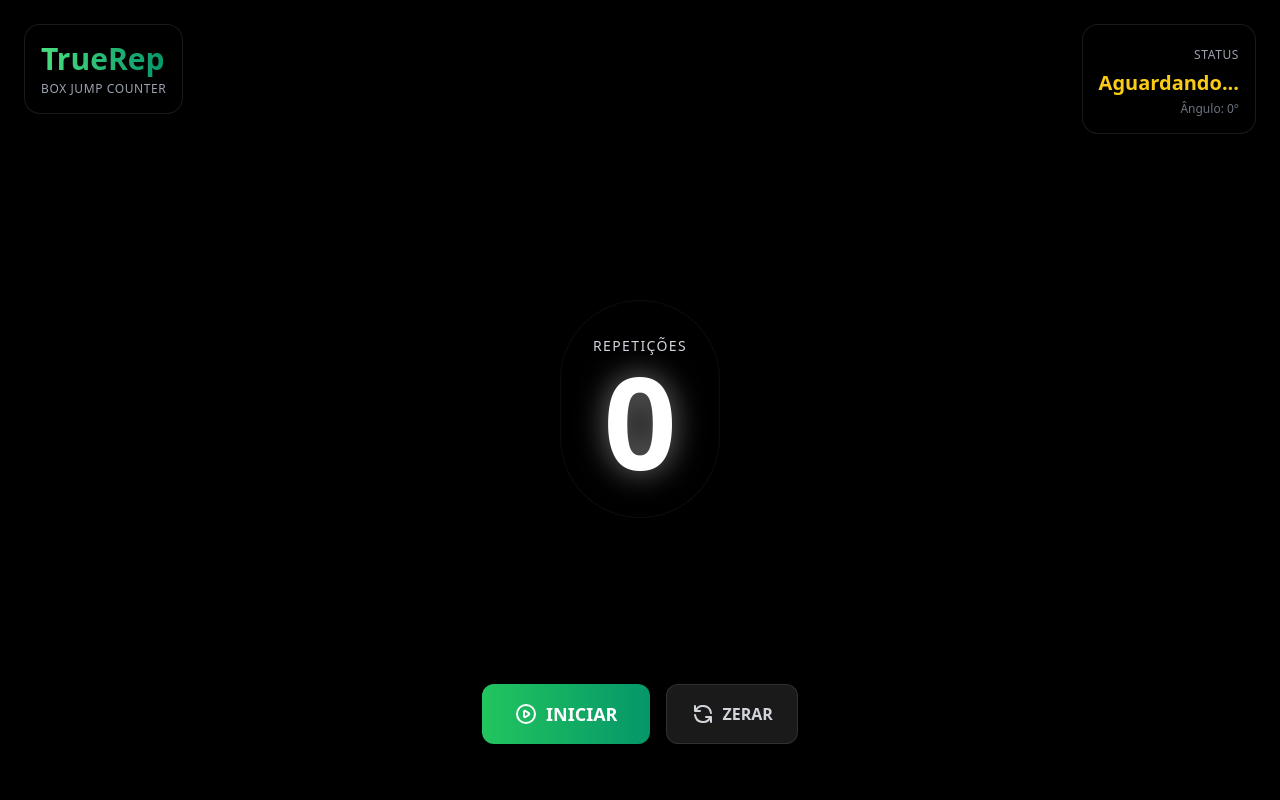
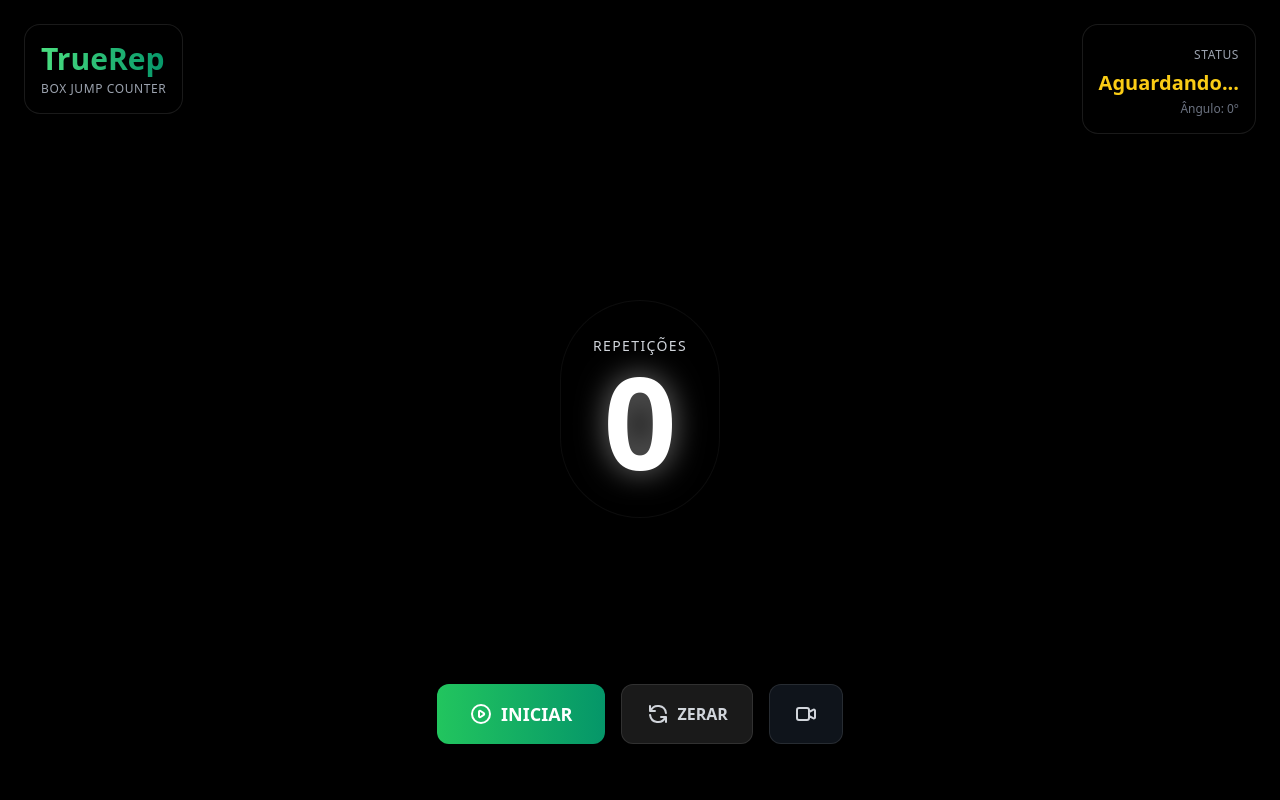
Before and after one commit to jfsts/truerep, a FastAPI app: page / in a window 1280 px wide. Run offline with FastAPI, Linux system fonts and the light colour scheme; some libraries are stand-ins or nearby versions.

Commit message:
ATUALIZACAO. FUNCIONANDO.

```diff
--- a/static/js/vision.js
+++ b/static/js/vision.js
@@ -14,6 +14,7 @@ const angleDebugElement = document.getElementById("angle-debug");
 const btnStart = document.getElementById("btn-start");
 const btnStop = document.getElementById("btn-stop");
 const btnReset = document.getElementById("btn-reset");
+const btnCamera = document.getElementById("btn-camera");
 
 let poseLandmarker = undefined;
 let runningMode = "VIDEO";
@@ -22,6 +23,7 @@ let results = undefined;
 
 // Application State
 let isCounting = false;
+let isCameraRunning = false;
 let squatState = "UP"; // "UP" or "DOWN"
 let squatCount = 0;
 let squatHoldFrames = 0; // Frames held in squat position
@@ -31,10 +33,13 @@ let hasCompletedFirstSquat = false; // Ensure we don't count until first DOWN is
 
 // Constants
 const ANGLE_STANDING_THRESHOLD = 165; // Degrees for standing
-const ANGLE_SQUAT_THRESHOLD = 90; // Degrees for squatting (agachamento completo - coxas paralelas)
+const ANGLE_SQUAT_THRESHOLD = 110; // Degrees for squatting (agachamento completo - coxas paralelas)
 const VISIBILITY_THRESHOLD = 0.60; // Surgical adjustment: 0.60
 const MIN_BODY_HEIGHT = 0.4; // Surgical adjustment: 0.4 (40% of screen height)
-const REQUIRED_HOLD_FRAMES = 15; // Number of frames to confirm state change (~0.5s at 30fps)
+
+// FIX: Split hold frames for faster squat detection
+const REQUIRED_STAND_FRAMES = 12; // Frames to confirm standing (stable ~0.5s)
+const REQUIRED_SQUAT_FRAMES = 3  // Frames to confirm squat (fast response ~0.16s)
 
 // Initialize MediaPipe Pose Landmarker
 const createPoseLandmarker = async () => {
@@ -42,16 +47,31 @@ const createPoseLandmarker = async () => {
         const vision = await FilesetResolver.forVisionTasks(
             "https://cdn.jsdelivr.net/npm/@mediapipe/tasks-vision@0.10.3/wasm"
         );
+
+        // Dynamic Model Selection
+        // Default to Lite for better performance on mobile
+        let modelPath = `https://storage.googleapis.com/mediapipe-models/pose_landmarker/pose_landmarker_lite/float16/1/pose_landmarker_lite.task`;
+        let modelType = "LITE";
+
+        // Simple heuristic: If desktop/laptop with > 4 cores, use FULL. Otherwise (mobile/tablet/weak pc) use LITE.
+        const isMobile = /Android|webOS|iPhone|iPad|iPod|BlackBerry|IEMobile|Opera Mini/i.test(navigator.userAgent);
+        if (!isMobile && navigator.hardwareConcurrency > 4) {
+            modelPath = `https://storage.googleapis.com/mediapipe-models/pose_landmarker/pose_landmarker_full/float16/1/pose_landmarker_full.task`;
+            modelType = "FULL";
+        }
+
+        console.log(`Loading MediaPipe Model: ${modelType}`);
+
         poseLandmarker = await PoseLandmarker.createFromOptions(vision, {
             baseOptions: {
-                modelAssetPath: `https://storage.googleapis.com/mediapipe-models/pose_landmarker/pose_landmarker_full/float16/1/pose_landmarker_full.task`,
+                modelAssetPath: modelPath,
                 delegate: "GPU"
             },
             runningMode: runningMode,
             numPoses: 1,
-            minPoseDetectionConfidence: 0.6,
-            minPosePresenceConfidence: 0.6,
-            minTrackingConfidence: 0.6
+            minPoseDetectionConfidence: 0.5,
+            minPosePresenceConfidence: 0.5,
+            minTrackingConfidence: 0.5
         });
         console.log("PoseLandmarker initialized successfully");
     } catch (error) {
@@ -84,6 +104,8 @@ const startCamera = async () => {
         const stream = await navigator.mediaDevices.getUserMedia(constraints);
         video.srcObject = stream;
         video.addEventListener("loadeddata", predictWebcam);
+        isCameraRunning = true;
+        updateCameraBtnUI();
         console.log("Câmera iniciada com sucesso");
     } catch (error) {
         console.error("Erro ao acessar câmera:", error);
@@ -144,10 +166,27 @@ function isFullBodyVisible(landmarks) {
     return { visible: true };
 }
 
+// Adaptive Sampling State
+let lastLandmarks = null;
+let framesSinceLastMovement = 0;
+let isResting = false;
+const MOVEMENT_THRESHOLD = 0.005; // Sensitivity for movement detection (tuned for normalized coordinates)
+const RESTING_FRAME_SKIP = 5; // Process 1 every 5 frames when resting (approx 6 FPS)
+let frameCounter = 0;
+
 // Main Prediction Loop
 async function predictWebcam() {
     canvasElement.width = video.videoWidth;
     canvasElement.height = video.videoHeight;
+
+    frameCounter++;
+
+    // Adaptive Sampling: Skip frames if resting
+    // We always process if we haven't detected landmarks yet (to find the user)
+    if (isResting && frameCounter % RESTING_FRAME_SKIP !== 0 && lastLandmarks) {
+        window.requestAnimationFrame(predictWebcam);
+        return;
+    }
 
     if (poseLandmarker && video.currentTime !== lastVideoTime) {
         lastVideoTime = video.currentTime;
@@ -159,6 +198,23 @@ async function predictWebcam() {
 
     if (results && results.landmarks) {
         for (const landmarks of results.landmarks) {
+            // Adaptive Sampling: Check for movement
+            if (lastLandmarks) {
+                const movement = calculateMovement(lastLandmarks, landmarks);
+                if (movement > MOVEMENT_THRESHOLD) {
+                    framesSinceLastMovement = 0;
+                    isResting = false;
+                } else {
+                    framesSinceLastMovement++;
+                    // If no movement for ~60 frames (approx 2s), enter resting mode
+                    if (framesSinceLastMovement > 60) {
+                        isResting = true;
+                    }
+                }
+            }
+            // Deep copy landmarks to store as last frame (simple array copy)
+            lastLandmarks = landmarks.map(l => ({ ...l }));
+
             // Draw landmarks
             const drawingUtils = new DrawingUtils(canvasCtx);
 
@@ -189,6 +245,48 @@ async function predictWebcam() {
     window.requestAnimationFrame(predictWebcam);
 }
 
+// Calculate average movement of key body parts
+function calculateMovement(oldLM, newLM) {
+    let totalDist = 0;
+    // Key points: Shoulders(11,12), Hips(23,24), Knees(25,26), Ankles(27,28)
+    const indices = [11, 12, 23, 24, 25, 26, 27, 28];
+    for (const i of indices) {
+        // Simple Euclidean distance
+        const dx = oldLM[i].x - newLM[i].x;
+        const dy = oldLM[i].y - newLM[i].y;
+        totalDist += Math.sqrt(dx * dx + dy * dy);
+    }
+    return totalDist / indices.length;
+}
+
+// Visual Feedback Trigger
+function triggerVisualFeedback(type) {
+    const overlay = document.getElementById("feedback-overlay");
+    if (!overlay) return;
+
+    // Reset classes
+    overlay.className = "absolute inset-0 pointer-events-none z-50 border-8 border-transparent transition-colors duration-200 rounded-lg";
+
+    if (type === "SUCCESS") {
+        // Green Flash (Border + Light Background)
+        overlay.classList.remove("border-transparent");
+        overlay.classList.add("border-green-500", "bg-green-500/20");
+
+        // Auto-reset after 500ms
+        setTimeout(() => {
+            overlay.classList.remove("border-green-500", "bg-green-500/20");
+            overlay.classList.add("border-transparent");
+        }, 500);
+    } else if (type === "WARNING") {
+        // Orange Persistent Border
+        overlay.classList.remove("border-transparent");
+        overlay.classList.add("border-orange-500", "bg-orange-500/10");
+    } else if (type === "RESET") {
+        // Clear everything
+        overlay.classList.add("border-transparent");
+    }
+}
+
 function processSquatLogic(landmarks) {
     // 1. Check Full Body Visibility
     const visibilityCheck = isFullBodyVisible(landmarks);
@@ -201,6 +299,7 @@ function processSquatLogic(landmarks) {
             statusElement.className = "text-xl font-bold text-red-500";
         }
         angleDebugElement.innerText = "-";
+        triggerVisualFeedback("RESET"); // Clear feedback if body lost
         return; // Stop processing
     }
 
@@ -210,7 +309,9 @@ function processSquatLogic(landmarks) {
     const avgHipAngle = (angleLeft + angleRight) / 2;
 
     // Update Debug UI (Show Angle and Internal State)
-    angleDebugElement.innerText = `${Math.round(avgHipAngle)}° | ${squatState}`;
+    // Add Resting Indicator to Debug UI
+    const restingIndicator = isResting ? " (ECO)" : "";
+    angleDebugElement.innerText = `${Math.round(avgHipAngle)}° | ${squatState}${restingIndicator}`;
 
     // 3. Squat State Machine & Counting
     if (isCounting) {
@@ -218,10 +319,11 @@ function processSquatLogic(landmarks) {
         if (!hasConfirmedStand) {
             if (avgHipAngle > ANGLE_STANDING_THRESHOLD) {
                 standHoldFrames++;
-                if (standHoldFrames >= REQUIRED_HOLD_FRAMES) {
+                if (standHoldFrames >= REQUIRED_STAND_FRAMES) {
                     hasConfirmedStand = true;
                     standHoldFrames = 0; // Reset for normal logic
                     squatState = "UP";
+                    triggerVisualFeedback("RESET");
                 }
             } else {
                 standHoldFrames = 0;
@@ -247,17 +349,21 @@ function processSquatLogic(landmarks) {
 
         // State Transitions
         if (squatState === "UP") {
-            if (squatHoldFrames >= REQUIRED_HOLD_FRAMES) {
+            if (squatHoldFrames >= REQUIRED_SQUAT_FRAMES) {
                 squatState = "DOWN";
                 hasCompletedFirstSquat = true; // Mark that we've seen at least one squat
+                triggerVisualFeedback("WARNING"); // Orange indicator for DOWN state
             }
         } else if (squatState === "DOWN") {
-            if (standHoldFrames >= REQUIRED_HOLD_FRAMES) {
+            if (standHoldFrames >= REQUIRED_STAND_FRAMES) {
                 squatState = "UP";
                 // Only count if we've completed at least one squat (gone DOWN first)
                 if (hasCompletedFirstSquat) {
                     squatCount++;
                     repCountElement.innerText = squatCount;
+                    triggerVisualFeedback("SUCCESS"); // Green Flash for success
+                } else {
+                    triggerVisualFeedback("RESET");
                 }
             }
         }
@@ -288,6 +394,7 @@ function processSquatLogic(landmarks) {
         // Not counting -> Show PAUSADO
         statusElement.innerText = "PAUSADO";
         statusElement.className = "text-xl font-bold text-yellow-400";
+        triggerVisualFeedback("RESET");
     }
 }
 
@@ -318,6 +425,9 @@ function drawBoundingBox(bbox) {
 
 // Control Functions
 function startCounting() {
+    if (!isCameraRunning) {
+        toggleCamera(); // Auto-start camera
+    }
     isCounting = true;
     hasConfirmedStand = false; // Reset this to force a re-check
     hasCompletedFirstSquat = false; // Reset this too - require a full squat before counting
@@ -347,10 +457,50 @@ function resetCounting() {
     stopCounting();
 }
 
+
+
+function toggleCamera() {
+    if (isCameraRunning) {
+        // Stop Camera
+        if (isCounting) {
+            stopCounting(); // Auto-stop counting
+        }
+        const stream = video.srcObject;
+        if (stream) {
+            const tracks = stream.getTracks();
+            tracks.forEach(track => track.stop());
+        }
+        video.srcObject = null;
+        isCameraRunning = false;
+        statusElement.innerText = "CÂMERA DESLIGADA";
+        statusElement.className = "text-xl font-bold text-gray-500";
+    } else {
+        // Start Camera
+        startCamera();
+    }
+    updateCameraBtnUI();
+}
+
+function updateCameraBtnUI() {
+    const icon = btnCamera.querySelector("svg");
+    if (isCameraRunning) {
+        // Show "Stop Camera" icon (Video Off)
+        btnCamera.classList.remove("bg-red-500/20", "border-red-500/50");
+        btnCamera.classList.add("bg-gray-800/50", "border-white/10");
+        icon.innerHTML = '<path stroke-linecap="round" stroke-linejoin="round" stroke-width="2" d="M15 10l4.553-2.276A1 1 0 0121 8.618v6.764a1 1 0 01-1.447.894L15 14M5 18h8a2 2 0 002-2V8a2 2 0 00-2-2H5a2 2 0 00-2 2v8a2 2 0 002 2z" />';
+    } else {
+        // Show "Start Camera" icon (Video On)
+        btnCamera.classList.add("bg-red-500/20", "border-red-500/50");
+        btnCamera.classList.remove("bg-gray-800/50", "border-white/10");
+        icon.innerHTML = '<path stroke-linecap="round" stroke-linejoin="round" stroke-width="2" d="M18.364 18.364A9 9 0 005.636 5.636m12.728 12.728A9 9 0 015.636 5.636m12.728 12.728L5.636 5.636" />';
+    }
+}
+
 // Event Listeners
 btnStart.addEventListener("click", startCounting);
 btnStop.addEventListener("click", stopCounting);
 btnReset.addEventListener("click", resetCounting);
+btnCamera.addEventListener("click", toggleCamera);
 
 // Start the app
 startCamera();
--- a/templates/index.html
+++ b/templates/index.html
@@ -8,6 +8,7 @@
     <link rel="manifest" href="/static/manifest.json">
     <script src="https://cdn.tailwindcss.com"></script>
     <link rel="stylesheet" href="/static/css/style.css">
+</head>
 
 <body class="bg-black text-white overflow-hidden font-sans antialiased">
     <!-- Video Container -->
@@ -16,42 +17,52 @@
             class="absolute top-0 left-0 w-full h-full object-cover transform -scale-x-100"></video>
         <canvas id="output_canvas" class="absolute top-0 left-0 w-full h-full transform -scale-x-100"></canvas>
 
+        <!-- Visual Feedback Overlay -->
+        <div id="feedback-overlay"
+            class="absolute inset-0 pointer-events-none z-50 border-8 border-transparent transition-colors duration-200">
+        </div>
+
         <!-- Glassmorphism Overlay -->
-        <div class="absolute top-0 left-0 w-full h-full pointer-events-none flex flex-col justify-between p-6 z-10">
+        <div
+            class="absolute top-0 left-0 w-full h-full pointer-events-none flex flex-col justify-between p-4 md:p-6 z-10">
 
             <!-- Header -->
             <div class="flex justify-between items-start">
-                <div class="bg-black/40 backdrop-blur-md border border-white/10 rounded-2xl p-4 shadow-lg">
+                <div class="bg-black/40 backdrop-blur-md border border-white/10 rounded-2xl p-3 md:p-4 shadow-lg">
                     <h1
-                        class="text-3xl font-bold bg-gradient-to-r from-green-400 to-emerald-600 bg-clip-text text-transparent">
+                        class="text-2xl md:text-3xl font-bold bg-gradient-to-r from-green-400 to-emerald-600 bg-clip-text text-transparent">
                         TrueRep</h1>
-                    <p class="text-xs text-gray-400 uppercase tracking-wider mt-1">Box Jump Counter</p>
+                    <p class="text-[10px] md:text-xs text-gray-400 uppercase tracking-wider mt-1">Box Jump Counter</p>
                 </div>
 
                 <!-- Status Badge -->
-                <div class="bg-black/40 backdrop-blur-md border border-white/10 rounded-2xl p-4 shadow-lg text-right">
-                    <span class="text-xs text-gray-400 uppercase tracking-wider">Status</span>
-                    <div id="status-indicator" class="text-xl font-bold text-yellow-400 mt-1">Aguardando...</div>
-                    <div class="text-xs text-gray-500 mt-1">Ângulo: <span id="angle-debug">0</span>°</div>
+                <div
+                    class="bg-black/40 backdrop-blur-md border border-white/10 rounded-2xl p-3 md:p-4 shadow-lg text-right">
+                    <span class="text-[10px] md:text-xs text-gray-400 uppercase tracking-wider">Status</span>
+                    <div id="status-indicator" class="text-lg md:text-xl font-bold text-yellow-400 mt-1">Aguardando...
+                    </div>
+                    <div class="text-[10px] md:text-xs text-gray-500 mt-1">Ângulo: <span id="angle-debug">0</span>°
+                    </div>
                 </div>
             </div>
 
             <!-- Center Counter -->
-            <div class="self-center text-center">
-                <div class="bg-black/20 backdrop-blur-sm rounded-full p-8 border border-white/5 shadow-2xl">
-                    <span class="text-sm text-gray-300 uppercase tracking-widest">Repetições</span>
+            <div class="self-center text-center mt-[-20%] md:mt-0">
+                <div class="bg-black/20 backdrop-blur-sm rounded-full p-6 md:p-8 border border-white/5 shadow-2xl">
+                    <span class="text-xs md:text-sm text-gray-300 uppercase tracking-widest">Repetições</span>
                     <div id="rep-count"
-                        class="text-9xl font-black text-white drop-shadow-[0_0_15px_rgba(255,255,255,0.5)]">0</div>
+                        class="text-7xl md:text-9xl font-black text-white drop-shadow-[0_0_15px_rgba(255,255,255,0.5)]">
+                        0</div>
                 </div>
             </div>
 
             <!-- Controls Footer -->
-            <div class="pointer-events-auto flex justify-center gap-4 pb-8">
+            <div class="pointer-events-auto flex justify-center gap-3 md:gap-4 pb-4 md:pb-8">
                 <button id="btn-start"
-                    class="group relative px-8 py-4 bg-gradient-to-r from-green-500 to-emerald-600 rounded-xl shadow-lg hover:shadow-green-500/30 transition-all duration-300 hover:scale-105 active:scale-95">
-                    <div class="flex items-center gap-2 font-bold text-lg">
-                        <svg xmlns="http://www.w3.org/2000/svg" class="h-6 w-6" fill="none" viewBox="0 0 24 24"
-                            stroke="currentColor">
+                    class="group relative px-6 py-3 md:px-8 md:py-4 bg-gradient-to-r from-green-500 to-emerald-600 rounded-xl shadow-lg hover:shadow-green-500/30 transition-all duration-300 hover:scale-105 active:scale-95">
+                    <div class="flex items-center gap-2 font-bold text-base md:text-lg">
+                        <svg xmlns="http://www.w3.org/2000/svg" class="h-5 w-5 md:h-6 md:w-6" fill="none"
+                            viewBox="0 0 24 24" stroke="currentColor">
                             <path stroke-linecap="round" stroke-linejoin="round" stroke-width="2"
                                 d="M14.752 11.168l-3.197-2.132A1 1 0 0010 9.87v4.263a1 1 0 001.555.832l3.197-2.132a1 1 0 000-1.664z" />
                             <path stroke-linecap="round" stroke-linejoin="round" stroke-width="2"
@@ -62,10 +73,10 @@
                 </button>
 
                 <button id="btn-stop"
-                    class="hidden group relative px-8 py-4 bg-gradient-to-r from-red-500 to-orange-600 rounded-xl shadow-lg hover:shadow-red-500/30 transition-all duration-300 hover:scale-105 active:scale-95">
-                    <div class="flex items-center gap-2 font-bold text-lg">
-                        <svg xmlns="http://www.w3.org/2000/svg" class="h-6 w-6" fill="none" viewBox="0 0 24 24"
-                            stroke="currentColor">
+                    class="hidden group relative px-6 py-3 md:px-8 md:py-4 bg-gradient-to-r from-red-500 to-orange-600 rounded-xl shadow-lg hover:shadow-red-500/30 transition-all duration-300 hover:scale-105 active:scale-95">
+                    <div class="flex items-center gap-2 font-bold text-base md:text-lg">
+                        <svg xmlns="http://www.w3.org/2000/svg" class="h-5 w-5 md:h-6 md:w-6" fill="none"
+                            viewBox="0 0 24 24" stroke="currentColor">
                             <path stroke-linecap="round" stroke-linejoin="round" stroke-width="2"
                                 d="M10 9v6m4-6v6m7-3a9 9 0 11-18 0 9 9 0 0118 0z" />
                         </svg>
@@ -74,14 +85,25 @@
                 </button>
 
                 <button id="btn-reset"
-                    class="group relative px-6 py-4 bg-white/10 backdrop-blur-md border border-white/10 rounded-xl shadow-lg hover:bg-white/20 transition-all duration-300 hover:scale-105 active:scale-95">
-                    <div class="flex items-center gap-2 font-semibold text-gray-300">
-                        <svg xmlns="http://www.w3.org/2000/svg" class="h-6 w-6" fill="none" viewBox="0 0 24 24"
-                            stroke="currentColor">
+                    class="group relative px-4 py-3 md:px-6 md:py-4 bg-white/10 backdrop-blur-md border border-white/10 rounded-xl shadow-lg hover:bg-white/20 transition-all duration-300 hover:scale-105 active:scale-95">
+                    <div class="flex items-center gap-2 font-semibold text-gray-300 text-sm md:text-base">
+                        <svg xmlns="http://www.w3.org/2000/svg" class="h-5 w-5 md:h-6 md:w-6" fill="none"
+                            viewBox="0 0 24 24" stroke="currentColor">
                             <path stroke-linecap="round" stroke-linejoin="round" stroke-width="2"
                                 d="M4 4v5h.582m15.356 2A8.001 8.001 0 004.582 9m0 0H9m11 11v-5h-.581m0 0a8.003 8.003 0 01-15.357-2m15.357 2H15" />
                         </svg>
                         ZERAR
+                    </div>
+                </button>
+
+                <button id="btn-camera"
+                    class="group relative px-4 py-3 md:px-6 md:py-4 bg-gray-800/50 backdrop-blur-md border border-white/10 rounded-xl shadow-lg hover:bg-gray-700/50 transition-all duration-300 hover:scale-105 active:scale-95">
+                    <div class="flex items-center gap-2 font-semibold text-gray-300">
+                        <svg xmlns="http://www.w3.org/2000/svg" class="h-5 w-5 md:h-6 md:w-6" fill="none"
+                            viewBox="0 0 24 24" stroke="currentColor">
+                            <path stroke-linecap="round" stroke-linejoin="round" stroke-width="2"
+                                d="M15 10l4.553-2.276A1 1 0 0121 8.618v6.764a1 1 0 01-1.447.894L15 14M5 18h8a2 2 0 002-2V8a2 2 0 00-2-2H5a2 2 0 00-2 2v8a2 2 0 002 2z" />
+                        </svg>
                     </div>
                 </button>
             </div>
@@ -89,7 +111,7 @@
     </div>
 
     <!-- MediaPipe & App Logic -->
-    <script type="module" src="/static/js/vision.js?v=3"></script>
+    <script type="module" src="/static/js/vision.js?v=5"></script>
     <script src="/static/js/app.js"></script>
 </body>
 
```
